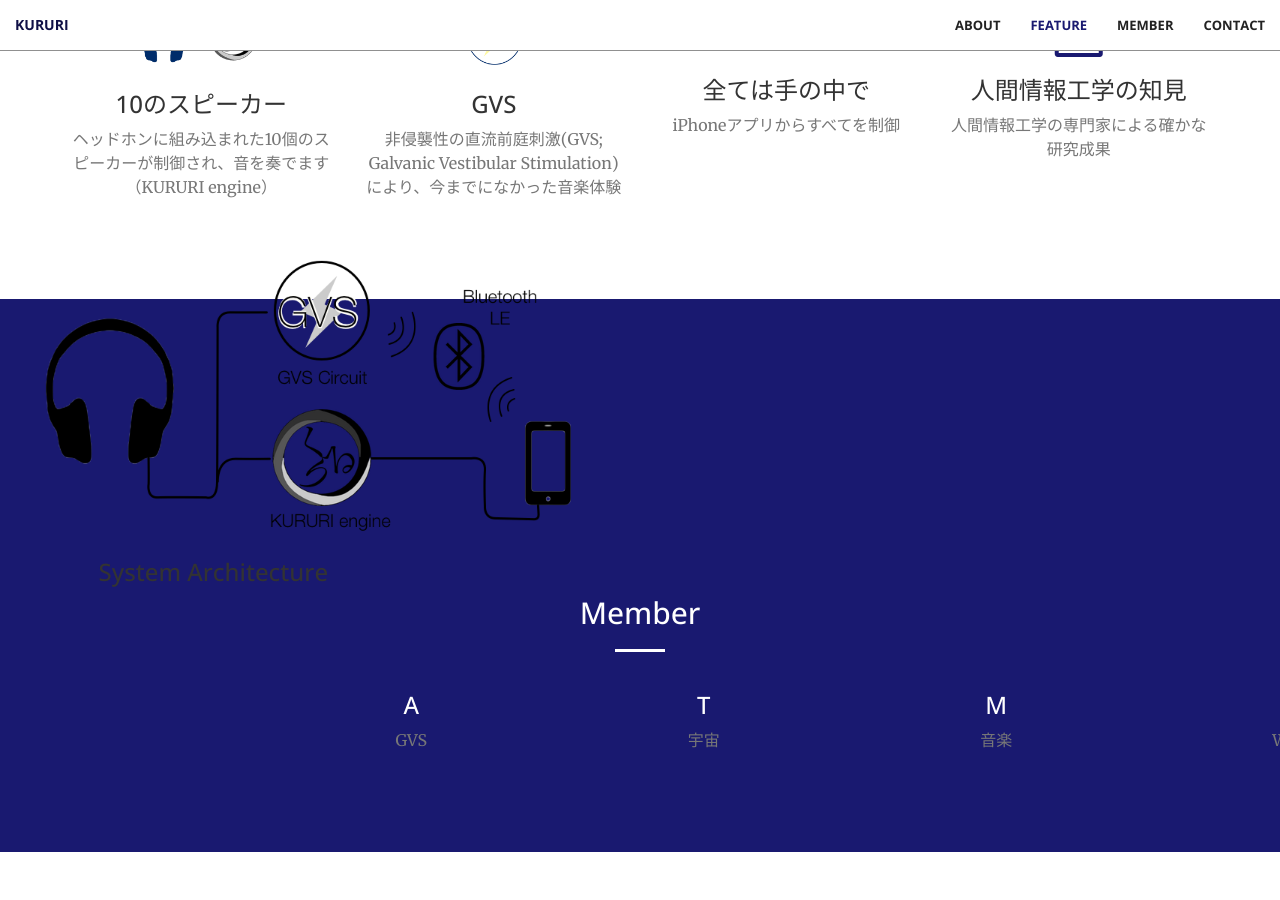
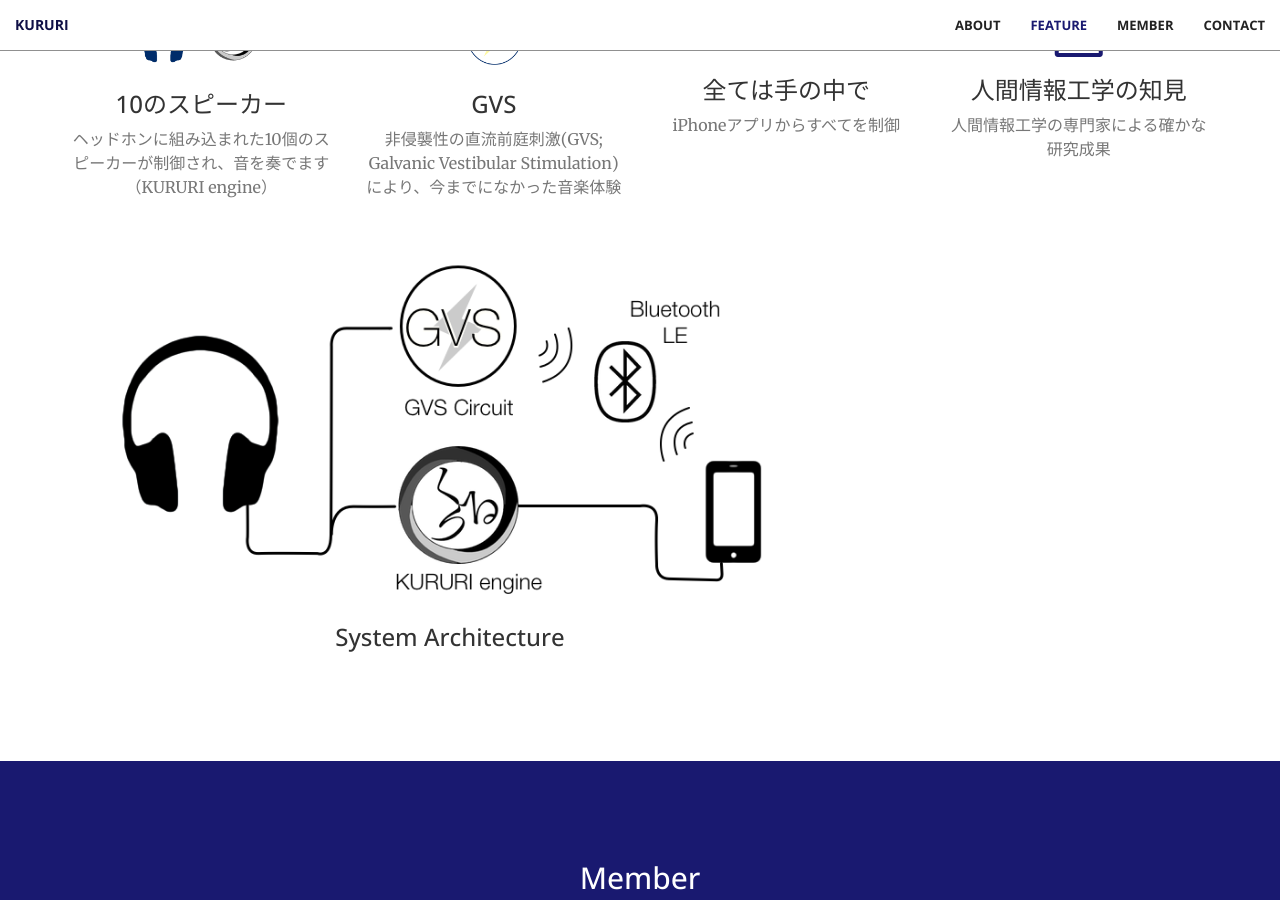
Before and after one commit to atmm/atmm.github.io, a Jekyll site: the page built from index.html, in a window 1280 px wide and 900 px high, scrolled down 1636 px. Built offline with Jekyll 4.4.1, drawn with Linux system fonts in a browser that asks for light colours.

Commit message:
update img using img-responsive

```diff
--- a/_includes/contact.html
+++ b/_includes/contact.html
@@ -26,7 +26,7 @@
             </div>
             <div class="col-md-2 text-center">
                 <a href="#page-top">
-                    <img class="wow bounceIn" data-wow-delay=".1s" src="img/kururi.png" width="70px"></img>
+                    <img class="wow bounceIn" data-wow-delay=".1s" src="img/kururi.png" width="54px"></img>
                     <p>Kururi</p>
                 </a>
             </div>
--- a/_includes/services.html
+++ b/_includes/services.html
@@ -41,8 +41,10 @@
             </div>
         </div>
     </div>
-    <div class="col-lg-4 col-lg-offset-2 text-center" style="margin: 40px 0px 0px 0px;">
-        <img src="img/system.png" width="600px"></img>
-        <h3>System Architecture</h3>
+    <div class="container">
+        <div class="col-lg-8 col-lg-offset-4 text-center" style="margin:40px 0px 0px 0px;">
+            <img src="img/system.png" class="img-responsive"></img>
+            <h3>System Architecture</h3>
+        </div>
     </div>
 </section>
```
